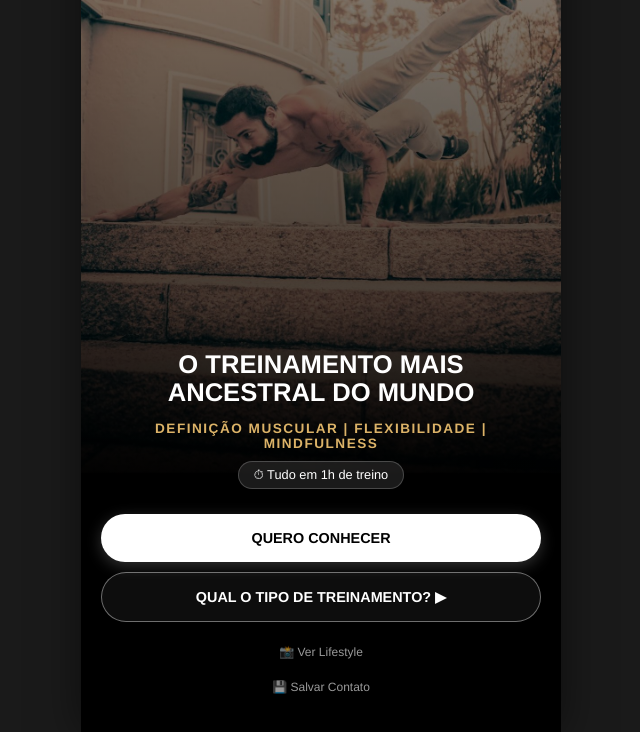
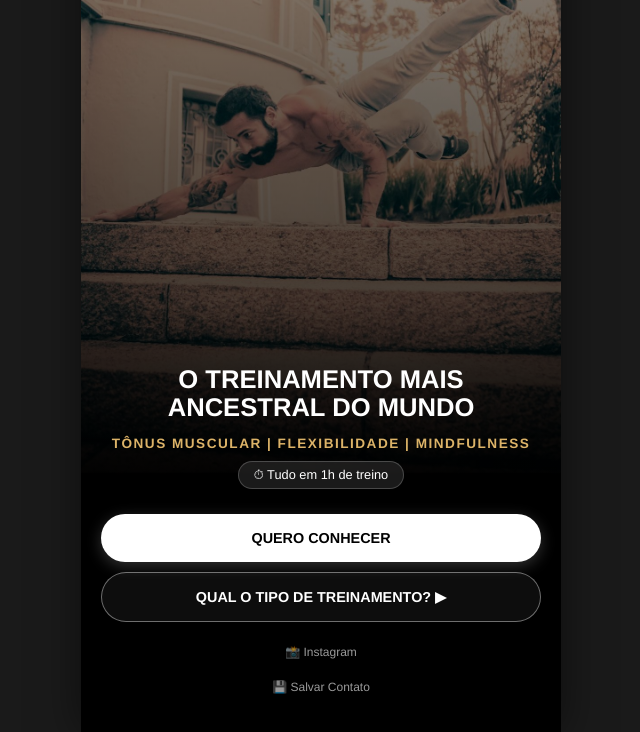
Before and after one commit to pmairowski/placido-card, a plain HTML site: page index.html in a window 1280 px wide. Shown: the part 68-800 px from the top of the page, without its empty margins (319-959 px from the left). Drawn offline with Linux system fonts and the light colour scheme.

Commit message:
Add files via upload

```diff
--- a/index.html
+++ b/index.html
@@ -145,7 +145,7 @@
             <div class="overlay"></div>
             <div class="content">
                 <h1>O treinamento mais ancestral do mundo</h1>
-                <h2>definição muscular | flexibilidade | Mindfulness</h2>
+                <h2>tônus muscular | flexibilidade | Mindfulness</h2>
                 <div><span class="tagline-tempo">⏱ Tudo em 1h de treino</span></div>
 
                 <div class="btn-group">
@@ -159,7 +159,7 @@
 
                     <div class="footer-links">
                         <a href="https://instagram.com/placido_salles" target="_blank" class="link-discreto">
-                            📸 Ver Lifestyle
+                            📸 Instagram
                         </a>
 
                         <a href="contato.vcf" class="link-discreto">
```
